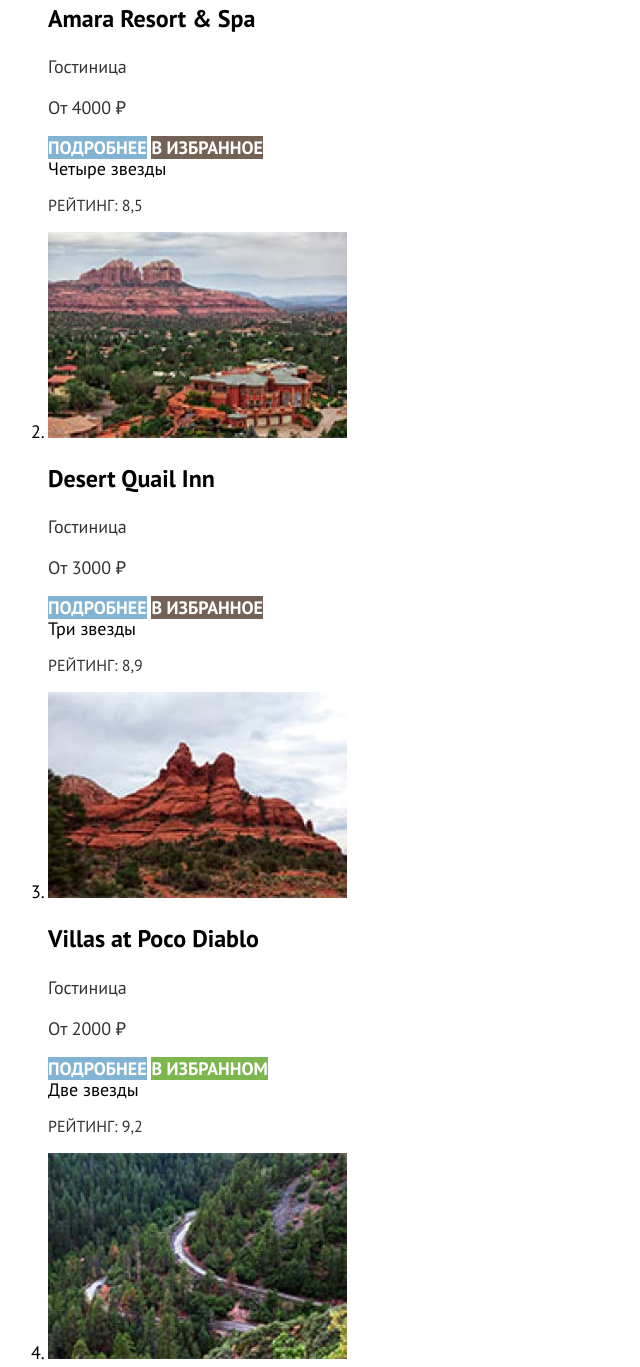
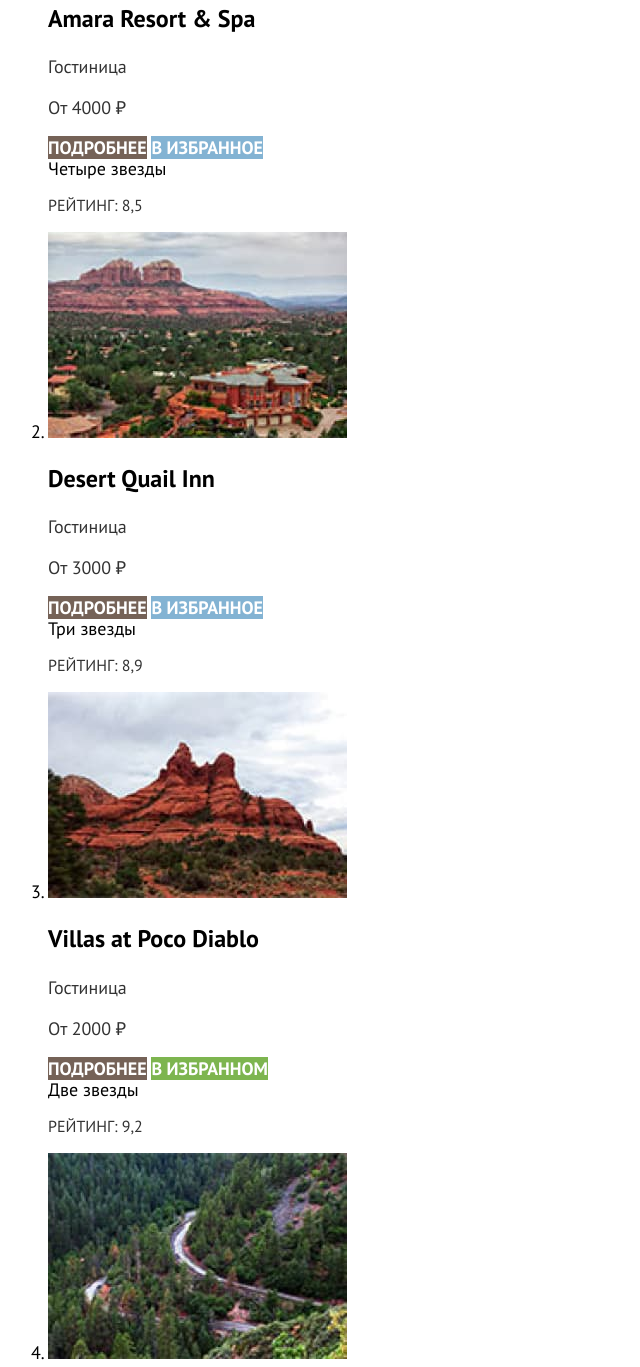
Before and after one commit to htmlacademy-htmlcss/1812401-sedona-33, a plain HTML site: page catalog.html in a window 1280 px wide. Shown: the part 1274-2641 px from the top of the page, without its empty margins (0-640 px from the left). Drawn offline with Linux system fonts and the light colour scheme.

Commit message:
Исправляет классы
Исправлены классы кнопок у карточек каталога.

```diff
--- a/catalog.html
+++ b/catalog.html
@@ -159,8 +159,8 @@
             </h3>
             <p class="catalog-card-text">Гостиница</p>
             <p class="catalog-card-text">От 4000 ₽</p>
-            <a class="catalog-card-link button button-main" href="#">Подробнее</a>
-            <a class="catalog-card-link button button-special" href="#">В избранное</a>
+            <a class="catalog-card-link button button-special" href="#">Подробнее</a>
+            <a class="catalog-card-link button button-main" href="#">В избранное</a>
             <div class="catalog-card-stars">
               <span class="catalog-card-starimage"></span>
               <span class="visually-hidden">Четыре звезды</span>
@@ -178,8 +178,8 @@
             </h3>
             <p class="catalog-card-text">Гостиница</p>
             <p class="catalog-card-text">От 3000 ₽</p>
-            <a class="catalog-card-link button button-main" href="#">Подробнее</a>
-            <a class="catalog-card-link button button-special" href="#">В избранное</a>
+            <a class="catalog-card-link button button-special" href="#">Подробнее</a>
+            <a class="catalog-card-link button button-main" href="#">В избранное</a>
             <div class="catalog-card-stars">
               <span class="catalog-card-starimage"></span>
               <span class="visually-hidden">Три звезды</span>
@@ -197,7 +197,7 @@
             </h3>
             <p class="catalog-card-text">Гостиница</p>
             <p class="catalog-card-text">От 2000 ₽</p>
-            <a class="catalog-card-link button button-main" href="#">Подробнее</a>
+            <a class="catalog-card-link button button-special" href="#">Подробнее</a>
             <a class="catalog-card-link button button-card" href="#">В избранном</a>
             <div class="catalog-card-stars">
               <span class="catalog-card-starimage"></span>
@@ -216,8 +216,8 @@
             </h3>
             <p class="catalog-card-text">Гостиница</p>
             <p class="catalog-card-text">От 3 000 ₽</p>
-            <a class="catalog-card-link button button-main" href="#">Подробнее</a>
-            <a class="catalog-card-link button button-special" href="#">В избранное</a>
+            <a class="catalog-card-link button button-special" href="#">Подробнее</a>
+            <a class="catalog-card-link button button-main" href="#">В избранное</a>
             <div class="catalog-card-stars">
               <span class="catalog-card-starimage"></span>
               <span class="visually-hidden">Две звезды</span>
```
